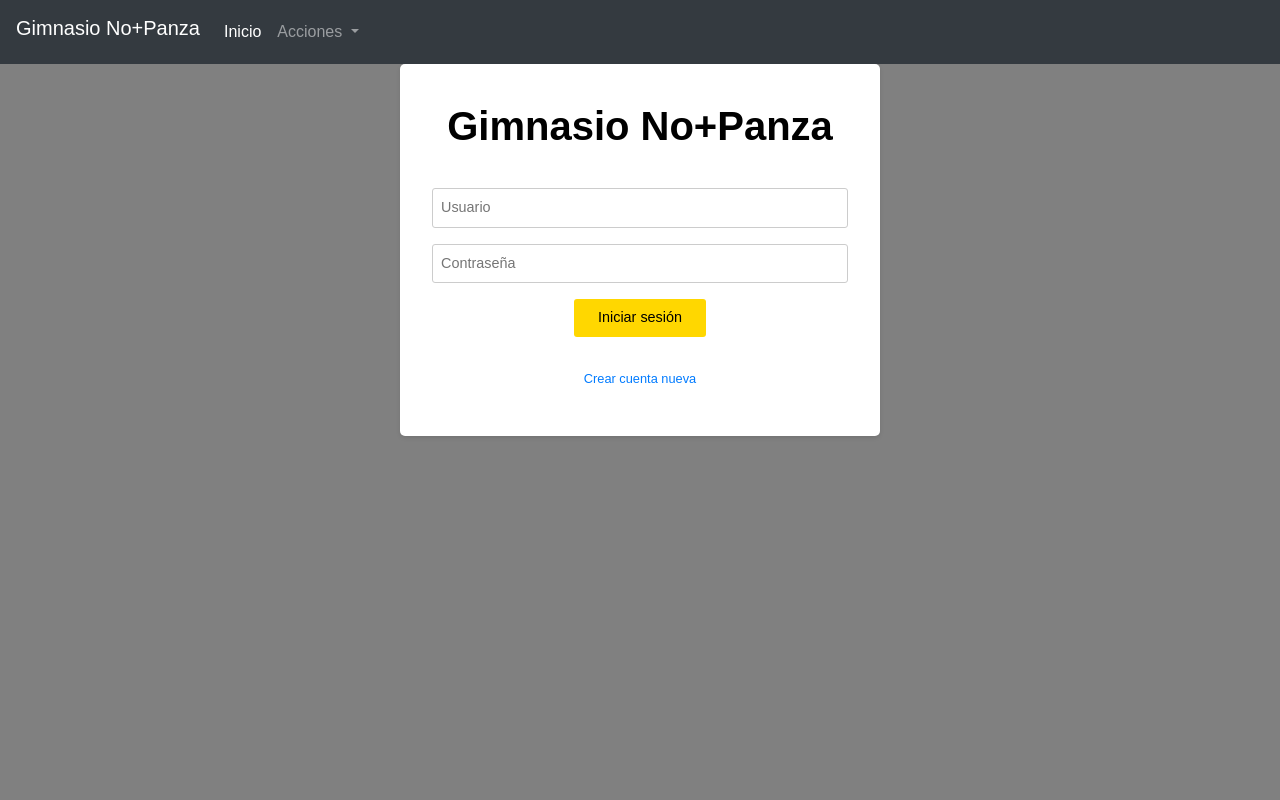
After one commit to JoseManuelJimenezTrujillo/proyecto_GYM, a PHP site: page / in a window 1280 px wide. The commit adds this page. Run offline with PHP 8.4, Linux system fonts and the light colour scheme.

Commit message:
se hace el login

```diff
--- /dev/null
+++ b/index.php
@@ -0,0 +1,54 @@
+<!DOCTYPE html>
+<html lang="en">
+
+<head>
+	<meta charset="UTF-8">
+	<meta name="viewport" content="width=device-width, initial-scale=1.0">
+
+	<link rel="stylesheet" href="css/bootstrap.min.css">
+	<link rel="stylesheet" href="css/jquery.dataTables.min.css">
+	<link rel="stylesheet" href="login.css">
+	<link rel="shortcut icon" href="images/icono.png">
+	<header>
+		<nav class="navbar navbar-expand-lg navbar navbar-dark bg-dark">
+			<h1 class="navbar-brand">Gimnasio No+Panza</h1>
+			<button class="navbar-toggler" type="button" data-toggle="collapse" data-target="#navbarSupportedContent" aria-controls="navbarSupportedContent" aria-expanded="false" aria-label="Toggle navigation">
+				<span class="navbar-toggler-icon"></span>
+			</button>
+
+			<div class="collapse navbar-collapse" id="navbarSupportedContent">
+				<ul class="navbar-nav mr-auto">
+					<li class="nav-item active">
+						<a class="nav-link" href="index.php">Inicio <span class="sr-only">(current)</span></a>
+					</li>
+					<li class="nav-item dropdown">
+						<a class="nav-link dropdown-toggle" href="#" id="navbarDropdown" role="button" data-toggle="dropdown" aria-haspopup="true" aria-expanded="false">
+							Acciones
+						</a>
+						<div class="dropdown-menu" aria-labelledby="navbarDropdown">
+							<a class="dropdown-item" href="registrar.php">Registrar</a>
+							<a class="dropdown-item" href="proximamente.php">Proximamente</a>
+						</div>
+					</li>
+				</ul>
+
+			</div>
+		</nav>
+	</header>
+	<title>Gimnasio No+Panza Login</title>
+</head>
+
+<body>
+	<div class="container">
+		<div class="logo">Gimnasio No+Panza</div>
+		<form class="form" method="POST" action="login.php">
+			<input type="usuario" class="input" placeholder="Usuario" name="usuario" required>
+			<input type="password" class="input" placeholder="Contraseña" name="contraseña" required>
+			<button type="submit" class="button">Iniciar sesión</button>
+		</form>
+		<div class="signup"><a href="crearcuenta.php">Crear cuenta nueva</a></div>
+
+	</div>
+</body>
+
+</html>
--- /dev/null
+++ b/login.css
@@ -0,0 +1,83 @@
+* {
+    margin: 0;
+    padding: 0;
+    box-sizing: border-box;
+}
+
+  body {
+    height: 100vh;
+    background-color: grey;
+    font-family: Arial, sans-serif;
+}
+
+.container {
+    width: 30rem;
+    background-color: #fff;
+    border-radius: 5px;
+    box-shadow: 0 2px 4px rgba(0, 0, 0, 0.1);
+    padding: 2rem;
+    text-align: center;
+}
+
+.logo {
+    font-size: 2.5rem;
+    font-weight: bold;
+    color: black;
+    margin-bottom: 2rem;
+}
+
+.form {
+    margin-bottom: 2rem;
+}
+
+.input {
+    display: block;
+    width: 100%;
+    padding: 0.5rem;
+    margin-bottom: 1rem;
+    border: 1px solid #ccc;
+    border-radius: 3px;
+    font-size: 0.9rem;
+}
+
+.button {
+    display: inline-block;
+    padding: 0.5rem 1.5rem;
+    background-color: gold;
+    color: black;
+    border: none;
+    border-radius: 3px;
+    font-size: 0.9rem;
+    cursor: pointer;
+}
+
+.button:hover {
+    background-color:black;
+    color:white;
+}
+
+.forgot-password {
+    font-size: 0.8rem;
+    margin-bottom: 1rem;
+    cursor: pointer;
+}
+
+.forgot-password:hover {
+    text-decoration: underline;
+}
+
+.signup {
+    font-size: 0.8rem;
+    color: #3b5998;
+    margin-bottom: 1rem;
+    cursor: pointer;
+}
+
+.signup:hover {
+    text-decoration: underline;
+}
+
+.page-creation {
+    font-size: 0.8rem;
+    color: #777;
+}
--- a/panel_de_control.php
+++ b/panel_de_control.php
@@ -50,7 +50,7 @@ $resultado = $mysqli->query($sql);
         </div>
       </li>
     </ul>
-	<a href="index.php" class="form-inline my-2 my-lg-0 nav-link">Login</a>
+	<a href="index.php" class="form-inline my-2 my-lg-0 nav-link">Cerrar Sesion</a>
   </div>
 </nav>
 	</header>
```
Also changed, not shown: login.php (added, +81 -0 lines).
